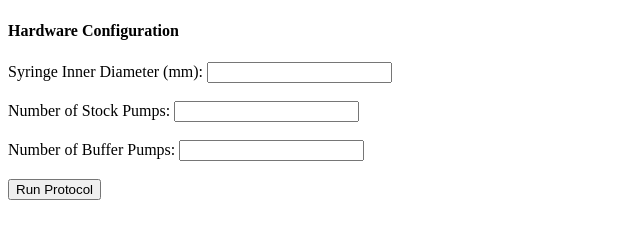
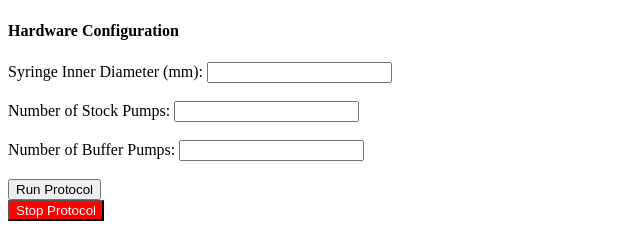
Before and after one commit to GAucsb/pump-control, a Flask app: page / in a window 1280 px wide. Shown: the part 639-868 px from the top of the page, without its empty margins (0-640 px from the left). Before the commit the page ends 839 px from the top, so only its background shows below. Run offline with Flask 3, Linux system fonts and the light colour scheme.

Commit message:
Added STOP button into code

```diff
--- a/app.py
+++ b/app.py
@@ -1,5 +1,7 @@
 from flask import Flask, render_template, request
-from run_protocol import run_protocol          # <- your protocol function
+from run_protocol import run_protocol
+import subprocess
+
 
 app = Flask(__name__)
 
@@ -61,6 +63,22 @@ def run():
     except Exception as e:
         return f"Error {e}"
 
+@app.route("/stop", methods=["GET"])   # ← changed from POST to GET
+def stop():
+    try:
+        result = subprocess.run(
+            ["python3", "STOP.py"],
+            check=True,
+            capture_output=True,
+            text=True
+        )
+        # show whatever STOP.py printed
+        return f"<pre>{result.stdout}</pre>"
+    except subprocess.CalledProcessError as e:
+        return (
+            "<pre>STOP FAILED\n\n"
+            f"STDOUT:\n{e.stdout}\n\nSTDERR:\n{e.stderr}</pre>"
+        )
 
 if __name__ == "__main__":
     app.run(debug=True)
--- a/templates/index.html
+++ b/templates/index.html
@@ -50,5 +50,13 @@
 
         <button type="submit">Run Protocol</button>
     </form>
+
+
+    <form method="GET" action="/stop">
+    <button type="submit" style="background:red;color:white;">
+        Stop Protocol
+    </button>
+</form>
+
 </body>
 </html>
```
